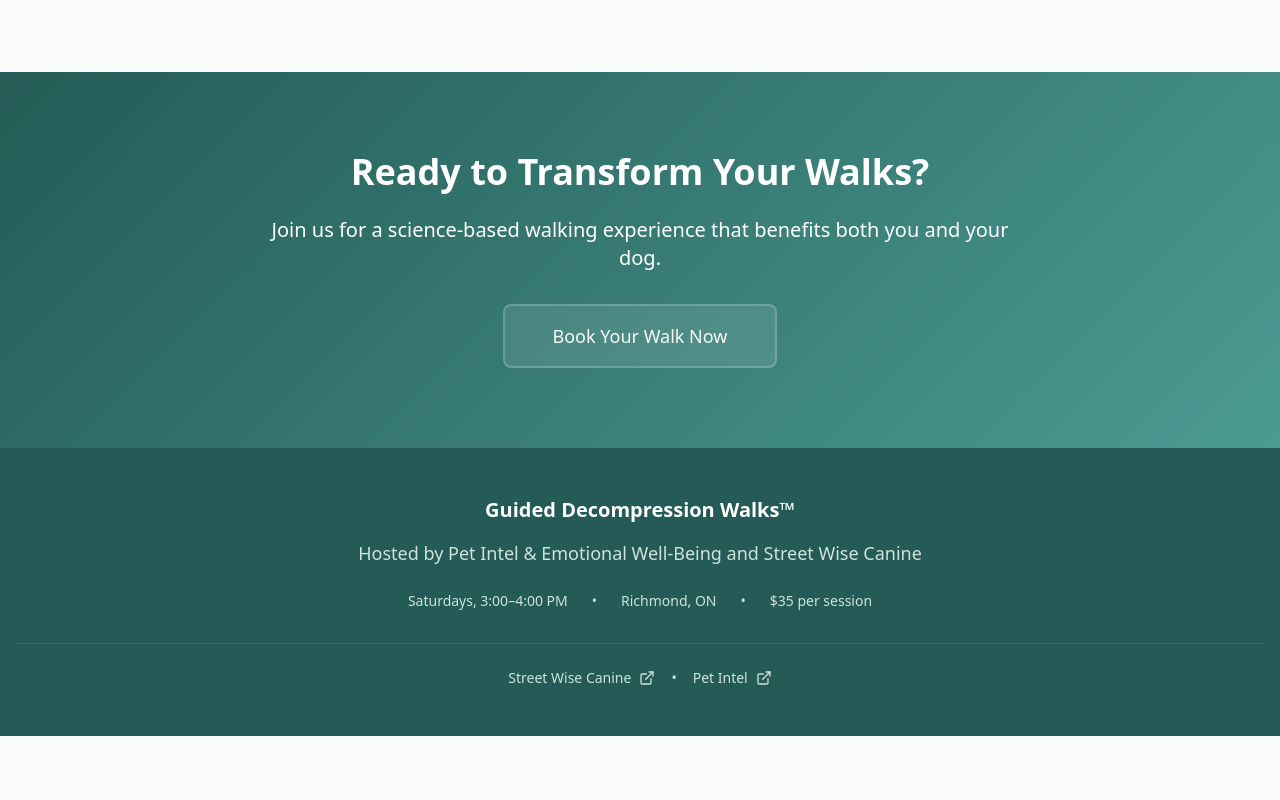
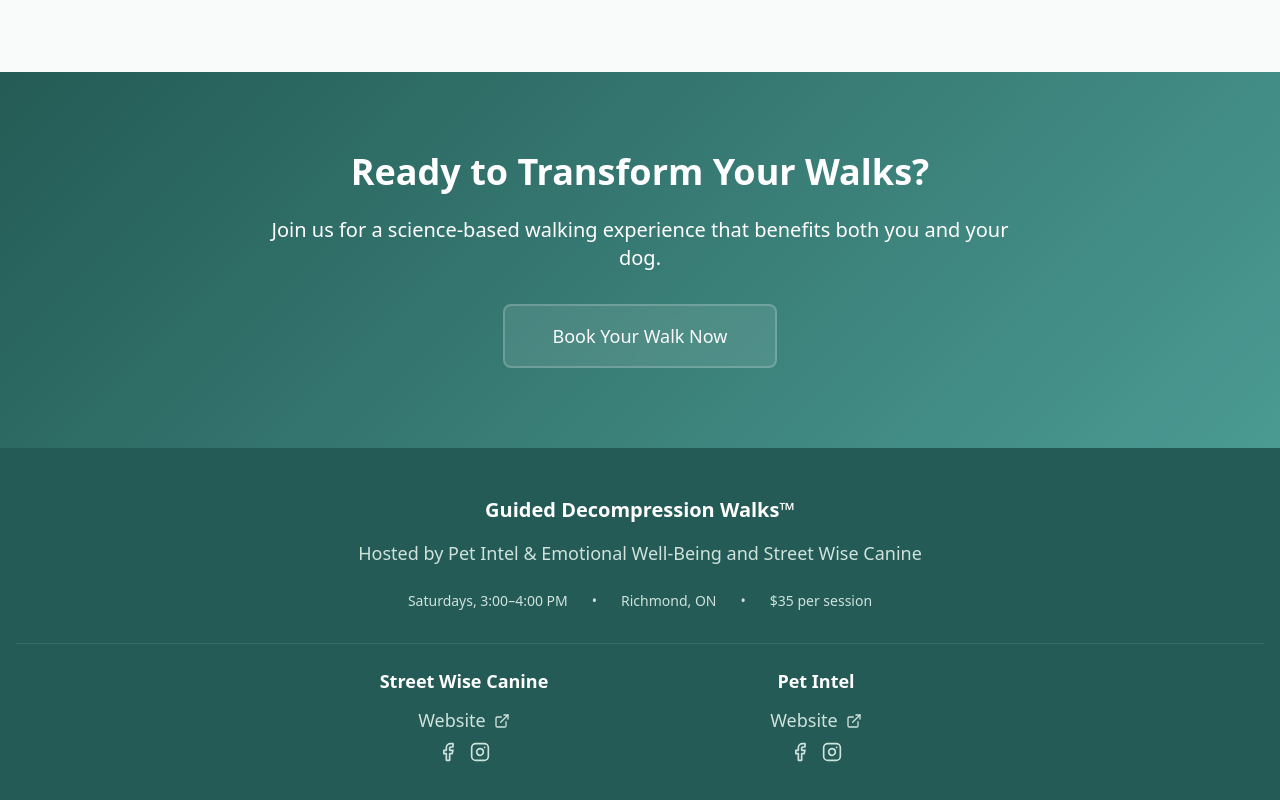
Before and after one commit to cherwood87/Guided-Decompression-Walk, a React (Vite) app: page / in a window 1280 px wide. Shown: the part 10768-11568 px from the top of the page. Before the commit the page ends 11504 px from the top, so only its background shows below. Built offline with nearby package versions, Linux system fonts and the light colour scheme; the HTML template or start-up script is replaced by a standard one.

Commit message:
Add social media links to footer

```diff
--- a/src/pages/Index.tsx
+++ b/src/pages/Index.tsx
@@ -1,7 +1,7 @@
 import { Button } from '@/components/ui/button';
 import { Card, CardContent, CardDescription, CardHeader, CardTitle } from '@/components/ui/card';
 import { Badge } from '@/components/ui/badge';
-import { ArrowDown, MapPin, Clock, DollarSign, Users, Heart, Brain, Target, ChevronDown, CheckCircle, Play, TrendingUp, ExternalLink } from 'lucide-react';
+import { ArrowDown, MapPin, Clock, DollarSign, Users, Heart, Brain, Target, ChevronDown, CheckCircle, Play, TrendingUp, ExternalLink, Facebook, Instagram } from 'lucide-react';
 import { ResponsiveImage } from '@/components/ResponsiveImage';
 import heroImage from '@/assets/IMG_5728.jpeg';
 import walkImage1 from '@/assets/IMG_0484.jpeg';
@@ -809,24 +809,76 @@ const Index = () => {
           </div>
 
           <div className="border-t border-forest-medium/30 pt-6">
-            <div className="flex flex-col md:flex-row justify-center items-center gap-4 text-sm text-forest-light">
+            <div className="grid md:grid-cols-2 gap-8 max-w-2xl mx-auto">
+              {/* Street Wise Canine */}
+              <div className="text-center">
+                <h3 className="text-white font-semibold mb-3">Street Wise Canine</h3>
+                <div className="space-y-2">
                   <a
                     href="https://streetsmartcanine.com"
                     target="_blank"
                     rel="noopener noreferrer"
-                className="flex items-center gap-2 hover:text-white transition-colors"
+                    className="flex items-center justify-center gap-2 text-forest-light hover:text-white transition-colors"
                   >
-                Street Wise Canine <ExternalLink className="w-4 h-4" />
+                    Website <ExternalLink className="w-4 h-4" />
                   </a>
-              <span className="hidden md:inline">•</span>
+                  <div className="flex justify-center gap-3">
+                    <a
+                      href="https://www.facebook.com"
+                      target="_blank"
+                      rel="noopener noreferrer"
+                      className="text-forest-light hover:text-white transition-colors"
+                      aria-label="Street Wise Canine Facebook"
+                    >
+                      <Facebook className="w-5 h-5" />
+                    </a>
+                    <a
+                      href="https://www.instagram.com/cherwood87/"
+                      target="_blank"
+                      rel="noopener noreferrer"
+                      className="text-forest-light hover:text-white transition-colors"
+                      aria-label="Street Wise Canine Instagram"
+                    >
+                      <Instagram className="w-5 h-5" />
+                    </a>
+                  </div>
+                </div>
+              </div>
+
+              {/* Pet Intel */}
+              <div className="text-center">
+                <h3 className="text-white font-semibold mb-3">Pet Intel</h3>
+                <div className="space-y-2">
                   <a
                     href="https://petintel.ca"
                     target="_blank"
                     rel="noopener noreferrer"
-                className="flex items-center gap-2 hover:text-white transition-colors"
+                    className="flex items-center justify-center gap-2 text-forest-light hover:text-white transition-colors"
                   >
-                Pet Intel <ExternalLink className="w-4 h-4" />
+                    Website <ExternalLink className="w-4 h-4" />
                   </a>
+                  <div className="flex justify-center gap-3">
+                    <a
+                      href="https://www.facebook.com/PetIntel"
+                      target="_blank"
+                      rel="noopener noreferrer"
+                      className="text-forest-light hover:text-white transition-colors"
+                      aria-label="Pet Intel Facebook"
+                    >
+                      <Facebook className="w-5 h-5" />
+                    </a>
+                    <a
+                      href="https://www.instagram.com/petinteldogs/"
+                      target="_blank"
+                      rel="noopener noreferrer"
+                      className="text-forest-light hover:text-white transition-colors"
+                      aria-label="Pet Intel Instagram"
+                    >
+                      <Instagram className="w-5 h-5" />
+                    </a>
+                  </div>
+                </div>
+              </div>
             </div>
           </div>
         </div>
```
Lines whose indentation alone changed are shown as unchanged.
